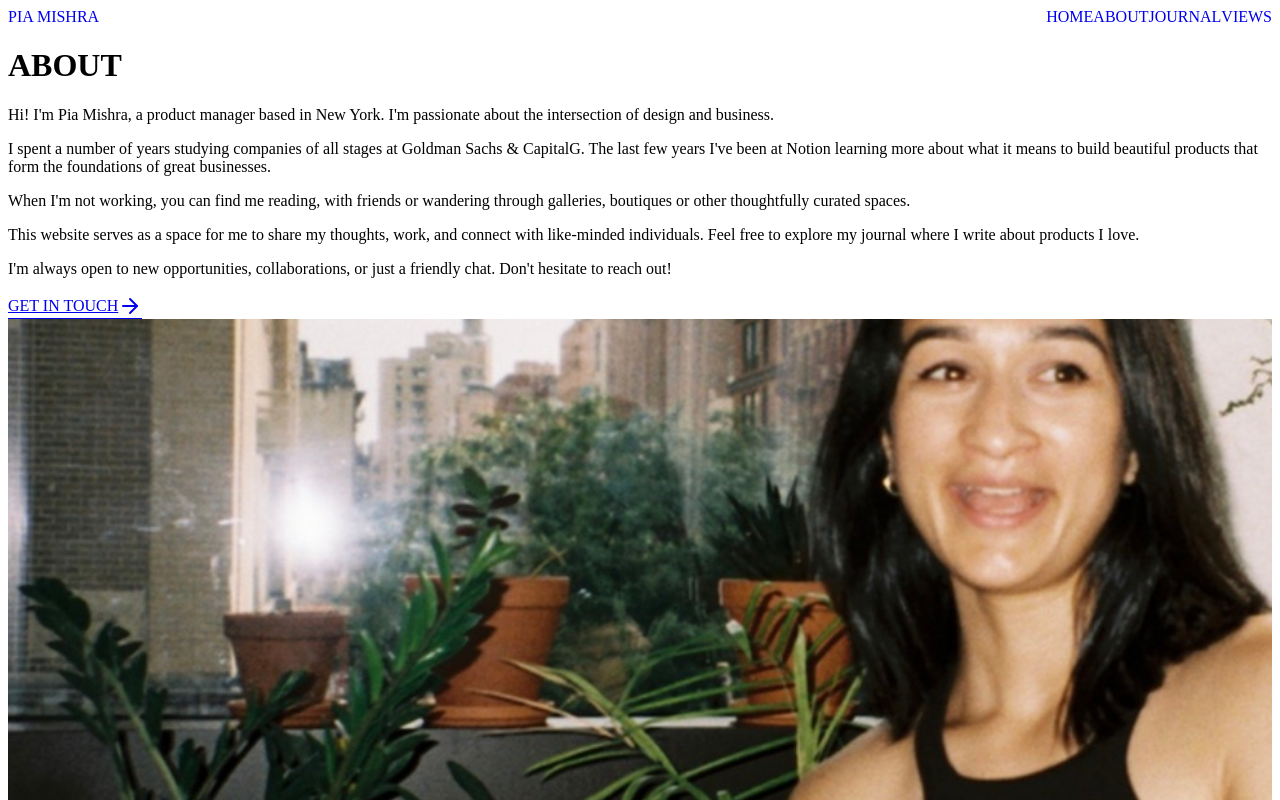
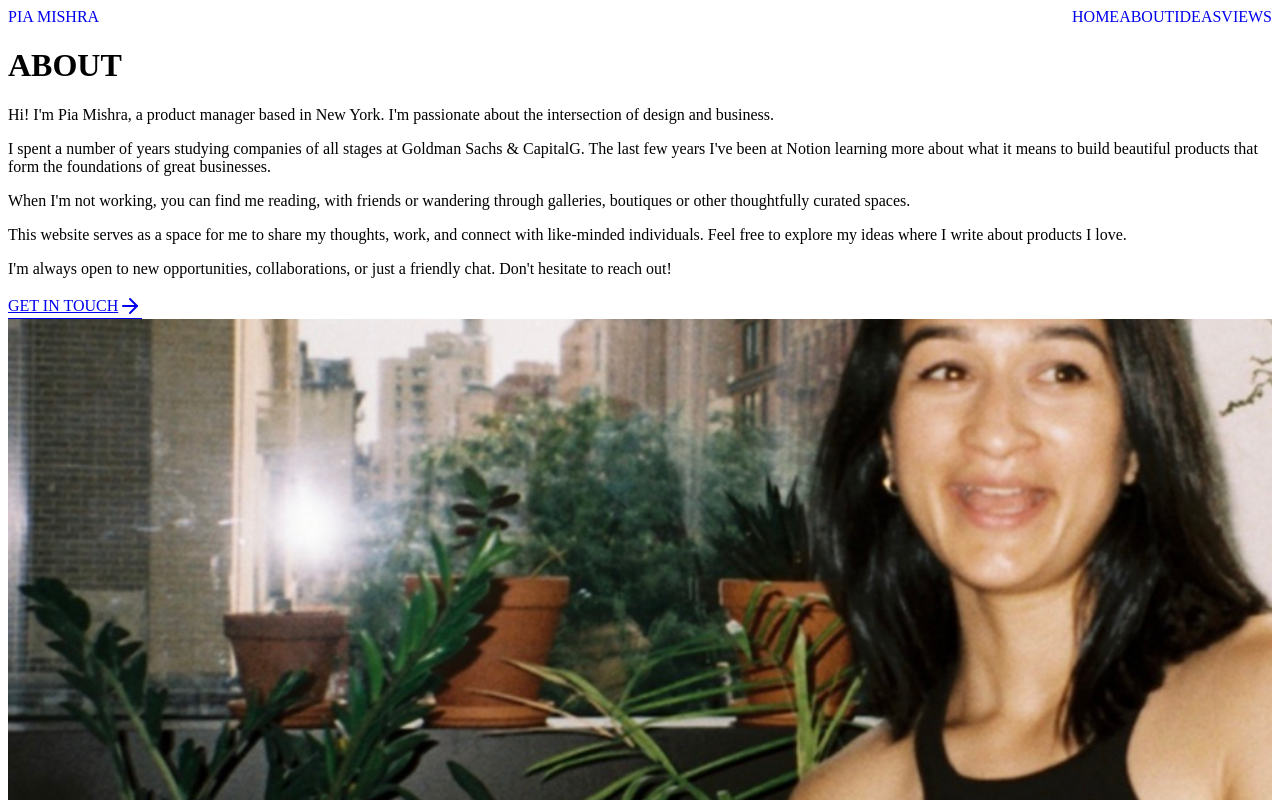
Before and after one commit to piamishra93/piamishra-site, a Next.js app in the folder src/: page /about in a window 1280 px wide. Shown: the top 800 px of the page. Built offline with nearby package versions, Linux system fonts and the light colour scheme.

Commit message:
Rename Journal to Ideas throughout the site

```diff
--- a/src/app/about/page.tsx
+++ b/src/app/about/page.tsx
@@ -24,7 +24,7 @@ export default function AboutPage() {
               </p>
 
               <p className="text-base text-foreground/80 mb-8 leading-relaxed">
-                This website serves as a space for me to share my thoughts, work, and connect with like-minded individuals. Feel free to explore my journal where I write about products I love.
+                This website serves as a space for me to share my thoughts, work, and connect with like-minded individuals. Feel free to explore my ideas where I write about products I love.
               </p>
 
               <p className="text-base text-foreground/80 mb-10 leading-relaxed">
--- /dev/null
+++ b/src/app/ideas/page.tsx
@@ -0,0 +1,36 @@
+import Link from "next/link"
+import { fetchSubstackPosts, SubstackPost } from '../../lib/fetchSubstackPosts';
+
+export default async function IdeasPage() {
+  const posts: SubstackPost[] = await fetchSubstackPosts('https://productsalon.substack.com/feed');
+
+  return (
+    <div className="min-h-screen bg-background">
+      <main className="max-w-4xl mx-auto px-6 py-16 md:py-24">
+        <h1 className="text-sm uppercase tracking-widest mb-16 text-foreground/90">Ideas</h1>
+
+        <div className="grid gap-20">
+          {posts.map((post: SubstackPost) => (
+            <article key={post.link}>
+              <span className="text-xs uppercase tracking-widest text-foreground/60 mb-3 block">
+                {new Date(post.pubDate).toLocaleDateString('en-US', {
+                  month: 'long',
+                  day: 'numeric',
+                  year: 'numeric'
+                }).toUpperCase()}
+              </span>
+              <Link href={post.link} target="_blank" rel="noopener noreferrer">
+                <h2 className="text-xl font-serif mb-4 text-foreground hover:text-foreground/80 transition-colors">
+                  {post.title}
+                </h2>
+              </Link>
+              <p className="text-foreground/70 mb-5 font-serif text-base leading-relaxed">
+                {post.description.replace(/<[^>]*>/g, '')}
+              </p>
+            </article>
+          ))}
+        </div>
+      </main>
+    </div>
+  );
+}
--- a/src/components/header.tsx
+++ b/src/components/header.tsx
@@ -26,10 +26,10 @@ export default function Header() {
               About
             </Link>
             <Link
-              href="/journal"
+              href="/ideas"
               className="text-sm uppercase tracking-widest text-foreground/60 hover:text-foreground transition-colors no-underline"
             >
-              Journal
+              Ideas
             </Link>
             <Link
               href="/views"
```
